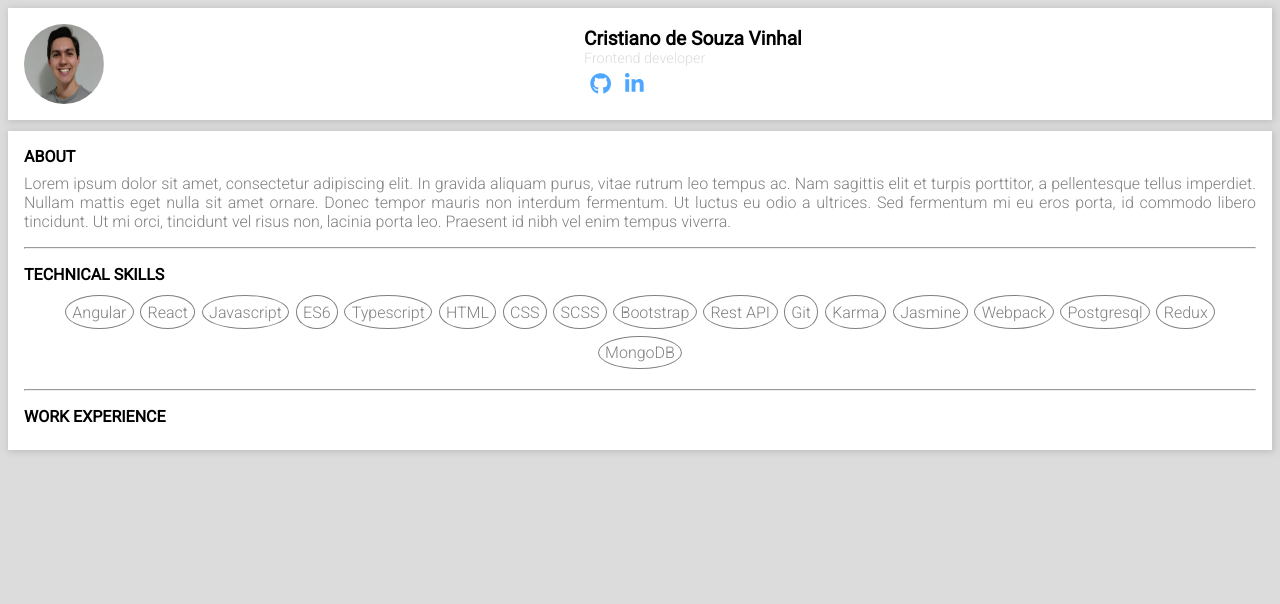
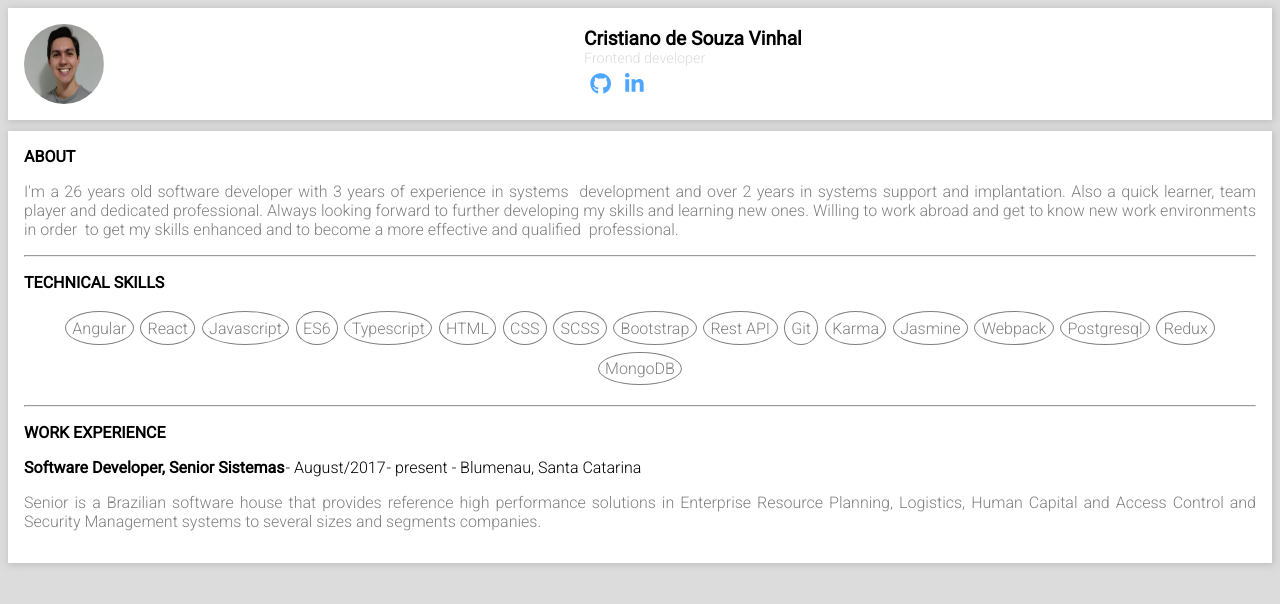
Before and after one commit to csvinhal/my-pages, a React (Create React App) app: page / in a window 1280 px wide. Shown: the top 604 px of the page. Built offline with nearby package versions, Linux system fonts and the light colour scheme.

Commit message:
added first work experience

```diff
--- a/src/components/profile-body/profile-body.js
+++ b/src/components/profile-body/profile-body.js
@@ -8,7 +8,7 @@ const profileBody = () => {
                 About
             </div>
             <div className="profile-body__content">
-                Lorem ipsum dolor sit amet, consectetur adipiscing elit. In gravida aliquam purus, vitae rutrum leo tempus ac. Nam sagittis elit et turpis porttitor, a pellentesque tellus imperdiet. Nullam mattis eget nulla sit amet ornare. Donec tempor mauris non interdum fermentum. Ut luctus eu odio a ultrices. Sed fermentum mi eu eros porta, id commodo libero tincidunt. Ut mi orci, tincidunt vel risus non, lacinia porta leo. Praesent id nibh vel enim tempus viverra.
+                I'm a 26 years old software developer with 3 years of experience in systems  development and over 2 years in systems support and implantation. Also a quick learner, team player and dedicated professional. Always looking forward to further developing my skills and learning new ones.  Willing to work abroad and get to know new work environments in order  to get my skills enhanced and to become a more effective and qualified  professional.
             </div>
             <hr />
             <div className="profile-body__title">
@@ -39,6 +39,10 @@ const profileBody = () => {
             <div className="profile-body__title">
                 Work experience
             </div>
+            <div className="profile-body__content">
+                <p><span className="profile-body__content--job">Software Developer, Senior Sistemas</span> - August/2017 - present - Blumenau, Santa Catarina</p>
+                <p>Senior is a Brazilian software house that provides reference high performance solutions in Enterprise Resource Planning, Logistics, Human Capital and Access Control and Security Management systems to several sizes and segments companies.</p>
+            </div>
         </div>
     );
 }
--- a/src/components/profile-body/profile-body.scss
+++ b/src/components/profile-body/profile-body.scss
@@ -1,5 +1,4 @@
 @import './../../assets/css/base.scss';
-
 .profile-body {
     background-color: white;
     box-shadow: 1px 1px 7px 1px #bfbfbf;
@@ -8,7 +7,7 @@
     >.profile-body__title {
         text-transform: uppercase;
         font-weight: bold;
-        margin-bottom: 0.5rem;
+        margin-bottom: 1rem;
     }
     >.profile-body__content {
         text-align: justify;
@@ -21,10 +20,16 @@
             flex-wrap: wrap;
             justify-content: center;
             >.profile-body__content--item {
-                border: 1px solid;
+                border: 1px solid $text-color;
                 border-radius: 50%;
                 padding: 0.4rem;
                 margin: 0.2rem;
+            }
+        }
+        >p:first-child {
+            color: initial;
+            >.profile-body__content--job {
+                font-weight: bold;
             }
         }
     }
```
